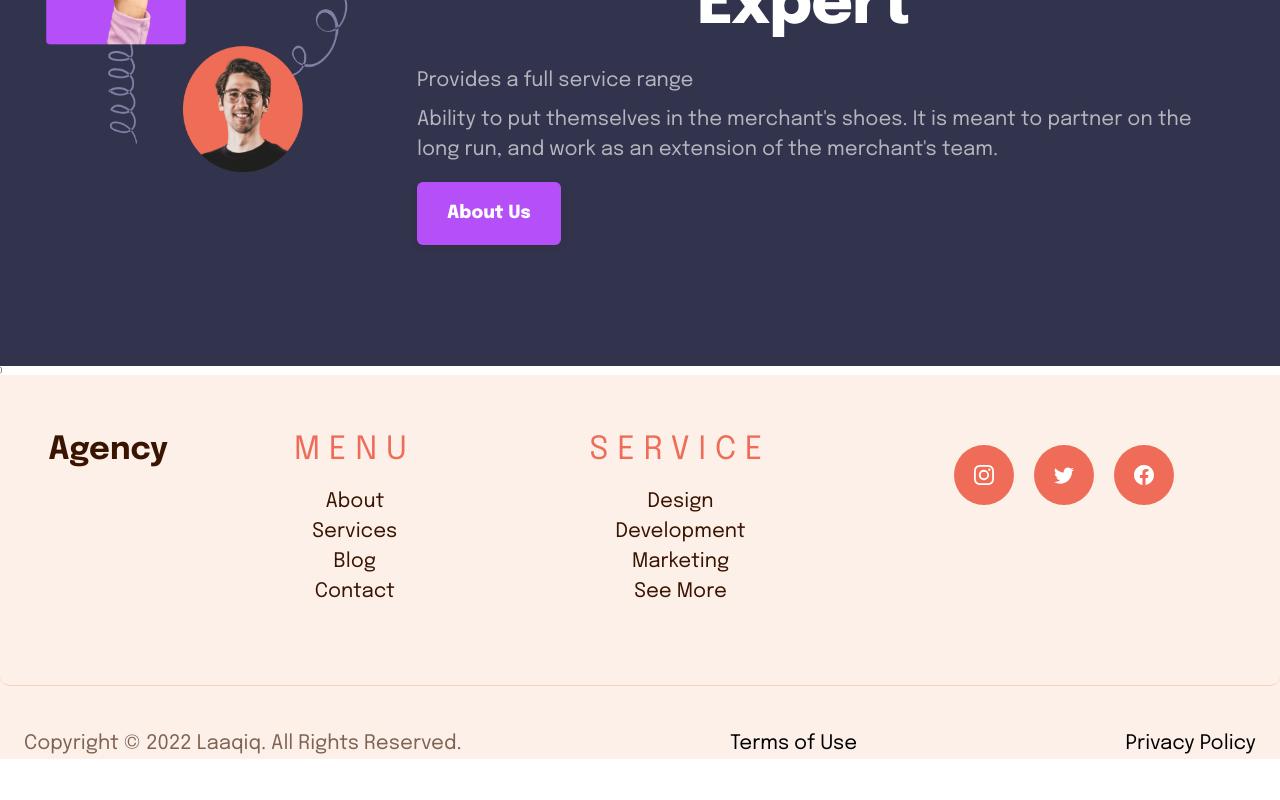
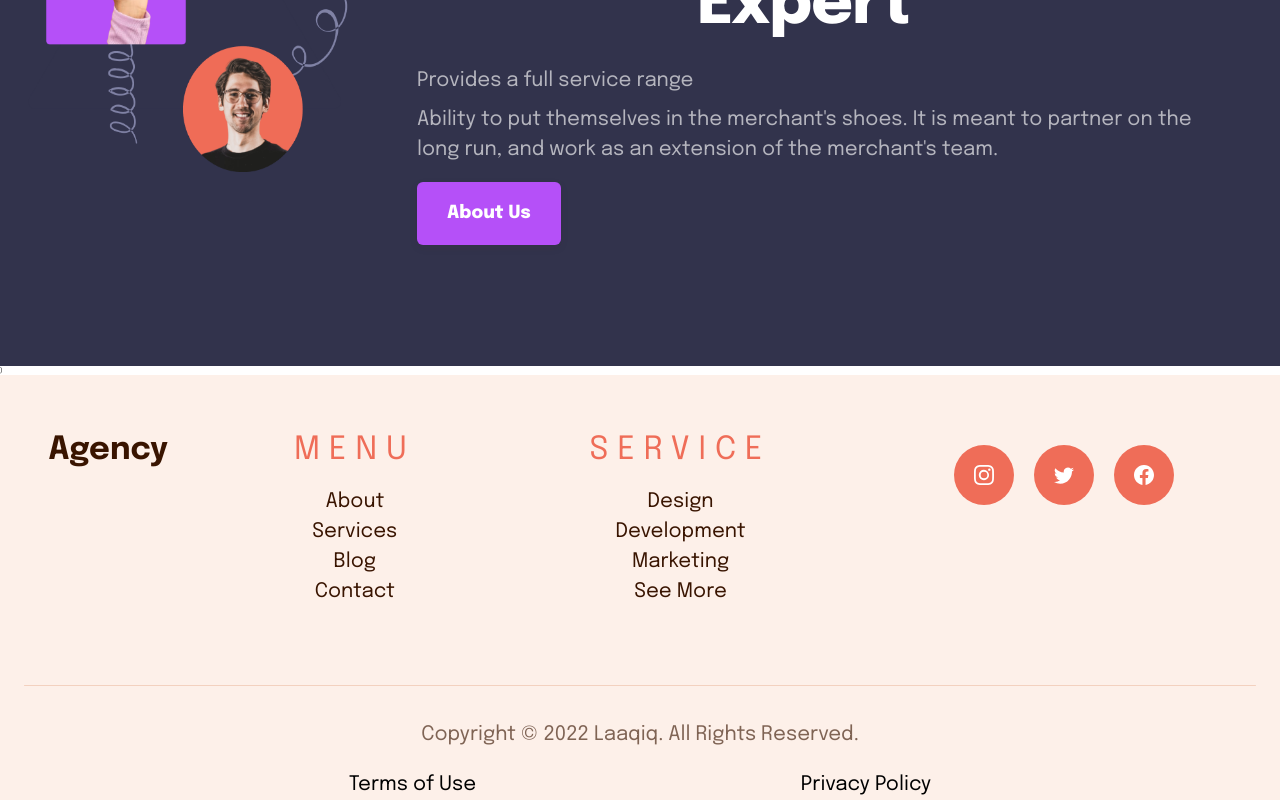
Before and after one commit to xossiane/FE-Portofolio, a Next.js app: page / in a window 1280 px wide. Shown: the part 4880-5680 px from the top of the page. Before the commit the page ends 5639 px from the top, so only its background shows below. Built offline with nearby package versions, Linux system fonts and the light colour scheme.

Commit message:
Fix: bar css and copyright

```diff
--- a/src/components/organisms/Footer/index.jsx
+++ b/src/components/organisms/Footer/index.jsx
@@ -17,7 +17,7 @@ export default function Footer() {
         <div className={styles.footer__contentText}>
             {menu.map((item) =>
 
-                <Text size="medium" color="darkBrown">{item}</Text>
+                <Text key={item} size="medium" color="darkBrown">{item}</Text>
 
             )}
         </div>
@@ -28,7 +28,7 @@ export default function Footer() {
         <div className={styles.footer__contentText}>
             {service.map((item) =>
 
-                <Text size="medium" color="darkBrown">{item}</Text>
+                <Text key={item} size="medium" color="darkBrown">{item}</Text>
 
             )}
         </div>
@@ -45,7 +45,13 @@ export default function Footer() {
 
       </div>
       <span className={styles.footer__copyright}>
-      <Text color="lightBrown">Copyright © 2022 Laaqiq. All Rights Reserved.</Text> <Text>Terms of Use</Text>  <Text>Privacy Policy</Text>
+        <span className={styles.footer__copyrightHR}></span>
+      <Text color="lightBrown">Copyright © 2022 Laaqiq. All Rights Reserved.</Text>
+      <span className={styles.footer__copyrightContent}>
+
+      <Text>Terms of Use</Text>  <Text>Privacy Policy</Text>
+      </span>
+
       </span>
 
     </footer>
--- a/src/components/organisms/Footer/styles.module.scss
+++ b/src/components/organisms/Footer/styles.module.scss
@@ -4,10 +4,7 @@
  flex-direction: column;
  background-color: $orange-lighter;
 &__container{
-    border-bottom: 1px solid $orange-light;
-    border-bottom-left-radius: 1rem;
-    border-bottom-right-radius: 1rem;
-    margin-bottom: 4.3rem;
+
     @include respond-to("lg"){
         display: flex;
     flex-direction: row;
@@ -66,16 +63,35 @@
 
  &__copyright{
     text-align: center;
-    display: flex;
     flex-direction: column;
     align-items: center;
     padding: 3rem;
     display: flex;
     @include respond-to("lg"){
-
     flex-direction: row;
     justify-content: space-between;
     padding: 0 2.4rem;}
+    &HR{
+        width: 100%;
+        height: 1px;
+        background-color: $orange-light;
+        margin-bottom: 3.4rem;
+        border-radius: 3rem;
+
+     }
+    &Content{
+        display: flex;
+    justify-content: space-evenly;
+    padding-top: 2rem;
+    width: 100%;
+        @include respond-to("lg"){
+      flex-direction: row;
+        }
+    }
+    @include respond-to("lg"){
+        flex-direction: column;
+          }
 
  }
+
 }
```
